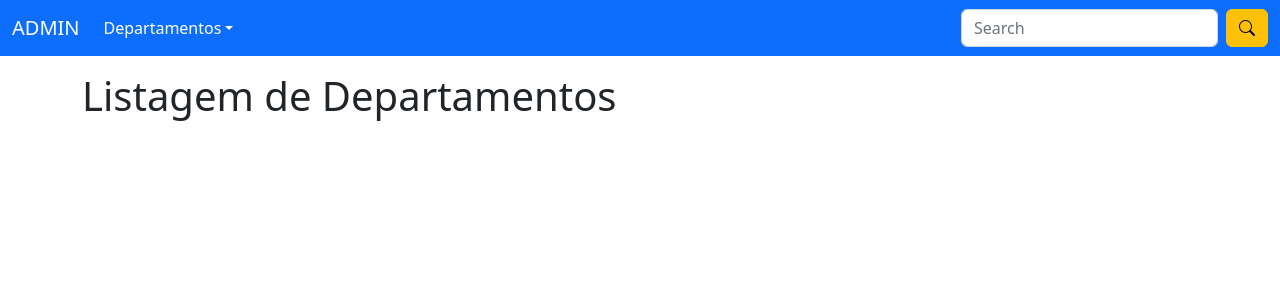
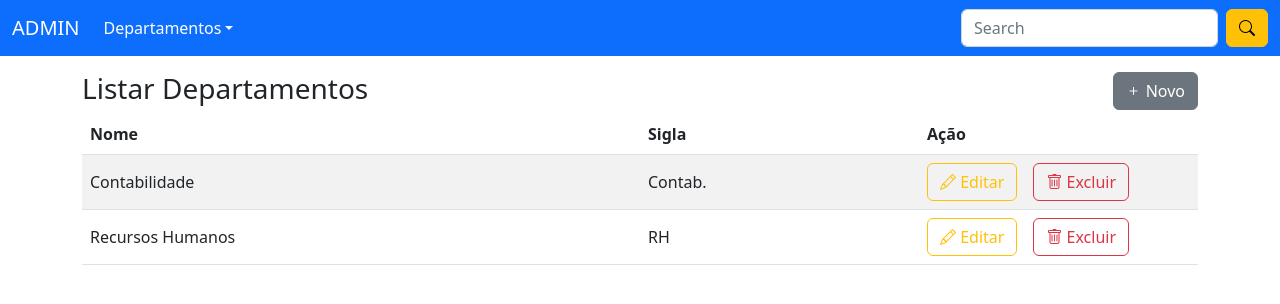
Before and after one commit to csfeijo/1606023-projeto-final, a React (Create React App) app in the folder admin/: page /departamentos in a window 1280 px wide. Shown: the top 304 px of the page. Built offline with nearby package versions, Linux system fonts and the light colour scheme; no server answers.

Commit message:
A03: Axios e API

```diff
--- a/admin/package.json
+++ b/admin/package.json
@@ -6,6 +6,7 @@
     "@testing-library/jest-dom": "^5.16.5",
     "@testing-library/react": "^13.4.0",
     "@testing-library/user-event": "^13.5.0",
+    "axios": "^1.3.3",
     "bootstrap": "^5.2.3",
     "bootstrap-icons": "^1.10.3",
     "eslint": "^8.34.0",
--- a/admin/src/App.js
+++ b/admin/src/App.js
@@ -10,6 +10,7 @@ import 'bootstrap-icons/font/bootstrap-icons.css'
 import 'bootstrap/dist/js/bootstrap.bundle.min.js'
 import Menu from './components/Menu'
 import Home from './pages/Home'
+import Departamentos from './pages/Departamentos'
 
 const App = () => {
   return (
@@ -22,7 +23,7 @@ const App = () => {
             <Route path='/'>
               <Route index element={<Home/>}/>
               <Route path='departamentos'>
-                <Route index element={<h1>Listagem de Departamentos</h1>}/>
+                <Route index element={<Departamentos/>}/>
                 <Route path='new' element={<h1>Cadastrar Departamento</h1>}/>
                 <Route path=':idDepartamento' element={<h1>Editar Departamento</h1>}/>
               </Route>
--- /dev/null
+++ b/admin/src/pages/Departamentos/index.js
@@ -0,0 +1,74 @@
+import React from 'react'
+import { Link } from 'react-router-dom'
+import getDepartamentos from '../../services/departamentos'
+
+const Departamentos = () => {
+
+  const loadDepartamentos = async () => {
+    const result = await getDepartamentos()
+    console.log(result)
+  }
+  loadDepartamentos()
+
+
+  return (
+    <>
+      <div className="row">
+        <div className="col-9">
+          <h3>Listar Departamentos</h3>
+        </div>
+        <div className="col-3 text-end">
+
+          <Link
+            className="btn btn-secondary"
+            to='/departamentos/new'
+          >
+            <i className="bi bi-plus"/> Novo
+          </Link>
+
+        </div>
+      </div>
+
+      <table className="table table-striped table-hover">
+        <thead>
+          <tr>
+            <th className="col-6">Nome</th>
+            <th className="col-3">Sigla</th>
+            <th className="col-3">Ação</th>
+          </tr>
+        </thead>
+        <tbody className="align-middle">
+          <tr>
+            <td>Contabilidade</td>
+            <td>Contab.</td>
+            <td>
+              <button type="button" className="btn btn-outline-warning me-3">
+                <i className="bi bi-pencil"/> Editar
+              </button>
+              <button type="button" className="btn btn-outline-danger">
+                <i className="bi bi-trash"/> Excluir
+              </button>
+            </td>
+          </tr>
+
+          <tr>
+            <td>Recursos Humanos</td>
+            <td>RH</td>
+            <td>
+              <button type="button" className="btn btn-outline-warning me-3">
+                <i className="bi bi-pencil"/> Editar
+              </button>
+              <button type="button" className="btn btn-outline-danger">
+                <i className="bi bi-trash"/> Excluir
+              </button>
+            </td>
+          </tr>
+
+        </tbody>
+      </table>
+    </>
+  )
+}
+
+
+export default Departamentos
--- /dev/null
+++ b/admin/src/services/api.js
@@ -0,0 +1,10 @@
+import axios from 'axios'
+
+// URL da API
+const baseURL = 'http://localhost:3033'
+
+const api = axios.create({
+  baseURL
+})
+
+export default api
--- /dev/null
+++ b/admin/src/services/departamentos.js
@@ -0,0 +1,9 @@
+import api from './api'
+
+const getDepartamentos = async () => {
+  const resp = await api.get('/departamentos')
+
+  return resp
+}
+
+export default getDepartamentos
```
Also changed, not shown: 1 other file (tests, documents, lock files or other folders).
